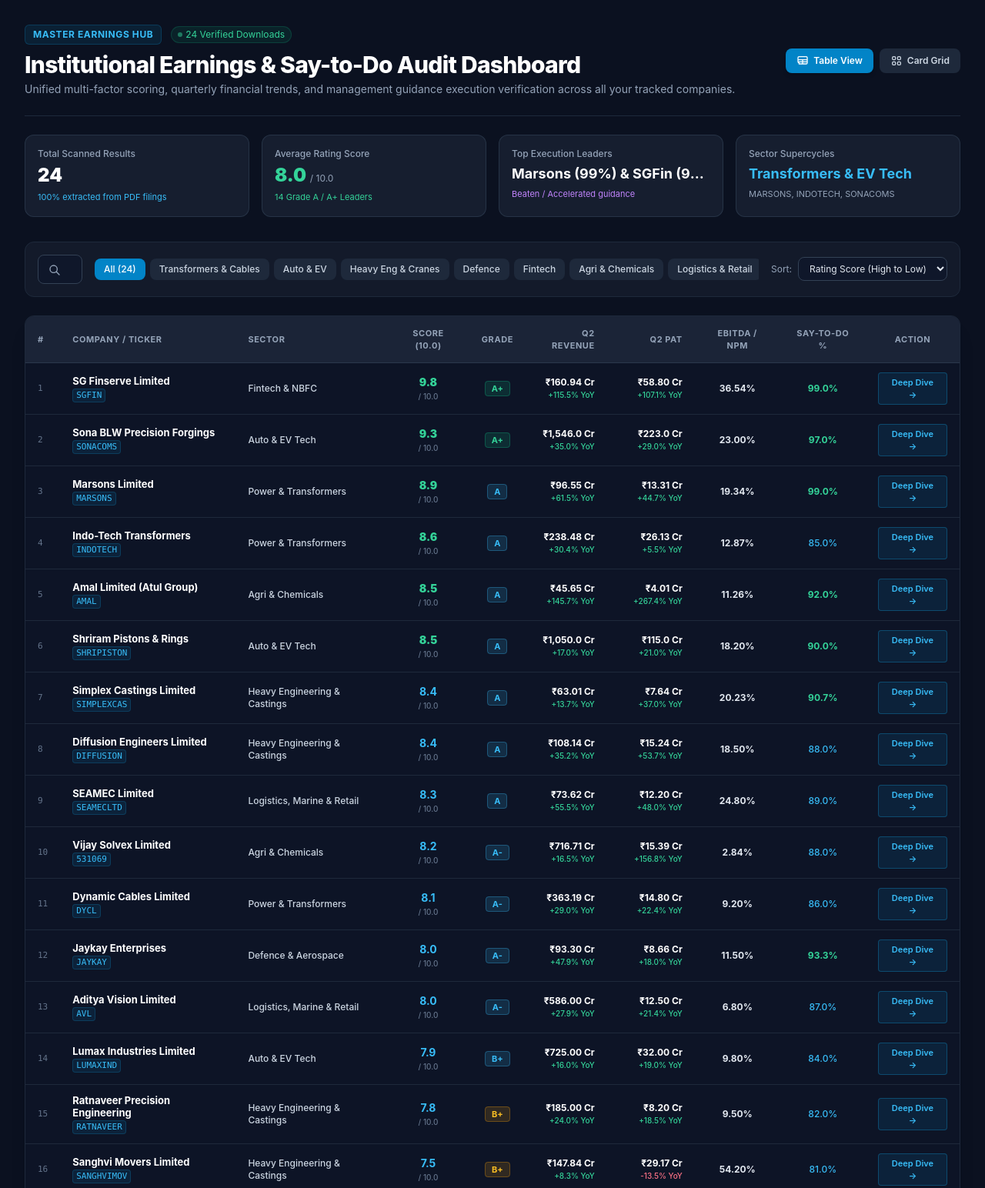
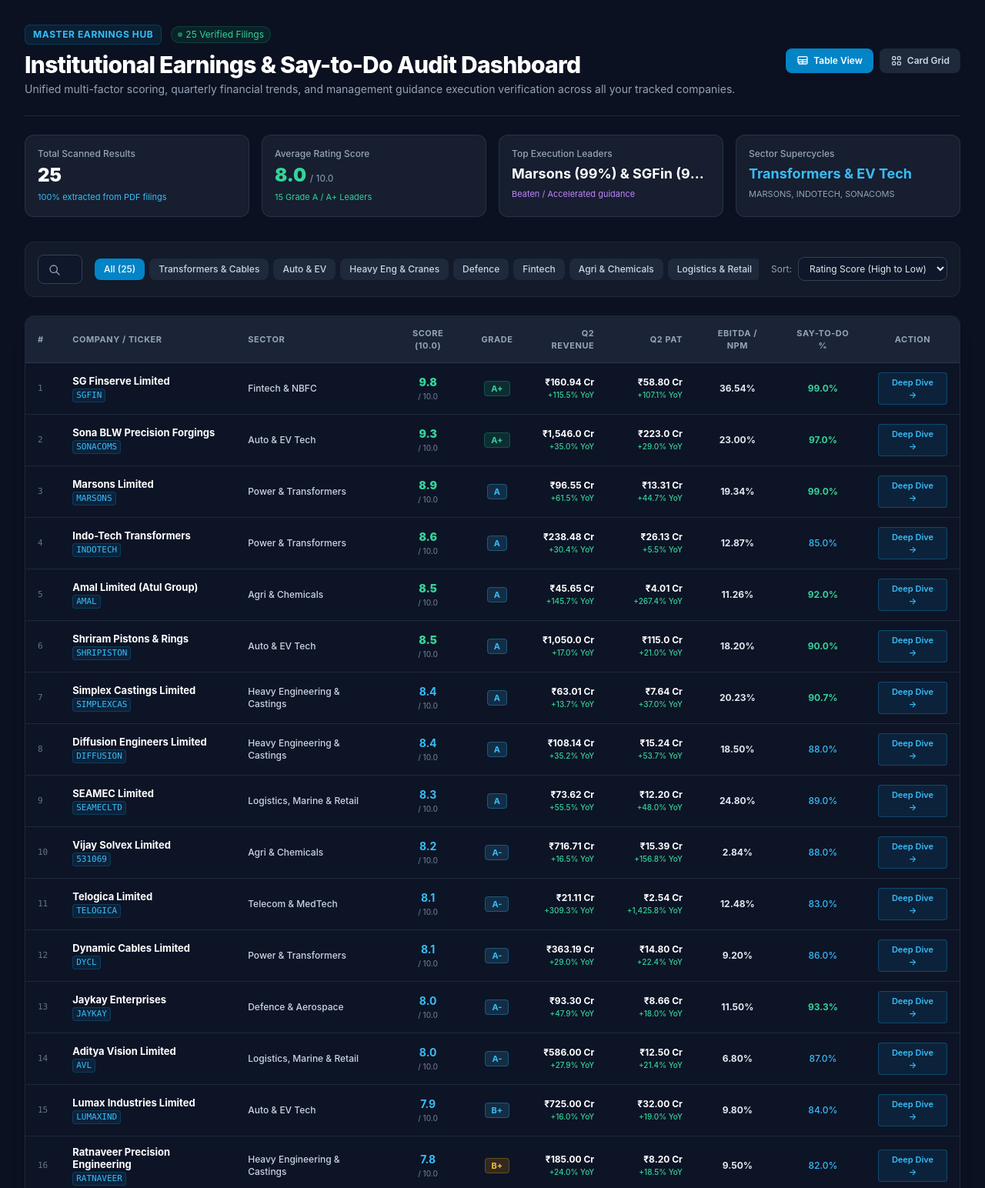
Before and after one commit to chauhanvj/earnings-dashboard01, a plain HTML site: page index.html in a window 1280 px wide. Shown: the top 1544 px of the page at 77% size. Drawn offline with nearby package versions, Linux system fonts and the light colour scheme.

Commit message:
Add files via upload

```diff
--- a/index.html
+++ b/index.html
@@ -32,7 +32,7 @@
         <div class="flex items-center gap-3">
           <span class="px-2.5 py-1 text-xs font-bold rounded-md bg-sky-500/10 text-sky-400 border border-sky-500/20 tracking-wider uppercase">Master Earnings Hub</span>
           <span class="inline-flex items-center gap-1 text-xs text-emerald-400 bg-emerald-500/10 px-2 py-0.5 rounded-full border border-emerald-500/20">
-            <span class="w-1.5 h-1.5 rounded-full bg-emerald-400 animate-pulse"></span> 24 Verified Downloads
+            <span class="w-1.5 h-1.5 rounded-full bg-emerald-400 animate-pulse"></span> 25 Verified Filings
           </span>
         </div>
         <h1 class="text-2xl md:text-3xl font-extrabold text-white mt-2 tracking-tight">Institutional Earnings & Say-to-Do Audit Dashboard</h1>
@@ -55,13 +55,13 @@
     <div class="grid grid-cols-2 md:grid-cols-4 gap-4 mt-6">
       <div class="bg-slate-800/60 border border-slate-700/60 rounded-xl p-4">
         <div class="text-xs font-medium text-slate-400">Total Scanned Results</div>
-        <div class="text-2xl font-black text-white mt-1" id="stat-total">24</div>
+        <div class="text-2xl font-black text-white mt-1" id="stat-total">25</div>
         <div class="text-[11px] text-sky-400 mt-1">100% extracted from PDF filings</div>
       </div>
       <div class="bg-slate-800/60 border border-slate-700/60 rounded-xl p-4">
         <div class="text-xs font-medium text-slate-400">Average Rating Score</div>
         <div class="text-2xl font-black text-emerald-400 mt-1">8.0 <span class="text-xs font-normal text-slate-400">/ 10.0</span></div>
-        <div class="text-[11px] text-emerald-400 mt-1">14 Grade A / A+ Leaders</div>
+        <div class="text-[11px] text-emerald-400 mt-1">15 Grade A / A+ Leaders</div>
       </div>
       <div class="bg-slate-800/60 border border-slate-700/60 rounded-xl p-4">
         <div class="text-xs font-medium text-slate-400">Top Execution Leaders</div>
@@ -82,12 +82,12 @@
       <!-- Search Input -->
       <div class="relative flex-1">
         <svg class="w-4 h-4 absolute left-3.5 top-3 text-slate-400" fill="none" stroke="currentColor" viewBox="0 0 24 24"><path stroke-linecap="round" stroke-linejoin="round" stroke-width="2" d="M21 21l-6-6m2-5a7 7 0 11-14 0 7 7 0 0114 0z"></path></svg>
-        <input type="text" id="searchInput" oninput="renderDashboard()" placeholder="Search 24 stocks by name, ticker (e.g. SGFIN, SONACOMS, MARSONS), or keyword..." class="w-full bg-slate-900 border border-slate-700 text-white text-sm rounded-lg pl-10 pr-4 py-2 focus:outline-none focus:border-sky-500 transition">
+        <input type="text" id="searchInput" oninput="renderDashboard()" placeholder="Search 25 stocks by name, ticker (e.g. SGFIN, SONACOMS, MARSONS), or keyword..." class="w-full bg-slate-900 border border-slate-700 text-white text-sm rounded-lg pl-10 pr-4 py-2 focus:outline-none focus:border-sky-500 transition">
       </div>
 
       <!-- Sector Filter Tabs -->
       <div class="flex items-center gap-1.5 overflow-x-auto pb-1 lg:pb-0 text-xs">
-        <button onclick="setSectorFilter('ALL')" class="sector-btn px-3 py-1.5 rounded-lg font-medium bg-sky-600 text-white transition whitespace-nowrap">All (24)</button>
+        <button onclick="setSectorFilter('ALL')" class="sector-btn px-3 py-1.5 rounded-lg font-medium bg-sky-600 text-white transition whitespace-nowrap">All (25)</button>
         <button onclick="setSectorFilter('Power & Transformers')" class="sector-btn px-3 py-1.5 rounded-lg font-medium bg-slate-800 text-slate-300 hover:bg-slate-700 transition whitespace-nowrap">Transformers &amp; Cables</button>
         <button onclick="setSectorFilter('Auto & EV Tech')" class="sector-btn px-3 py-1.5 rounded-lg font-medium bg-slate-800 text-slate-300 hover:bg-slate-700 transition whitespace-nowrap">Auto &amp; EV</button>
         <button onclick="setSectorFilter('Heavy Engineering & Castings')" class="sector-btn px-3 py-1.5 rounded-lg font-medium bg-slate-800 text-slate-300 hover:bg-slate-700 transition whitespace-nowrap">Heavy Eng &amp; Cranes</button>
@@ -264,6 +264,50 @@
   <!-- SCRIPT DATA & LOGIC -->
   <script>
     const COMPANIES_DATA = [
+      {
+        ticker: "TELOGICA",
+        name: "Telogica Limited",
+        sector: "Telecom & MedTech",
+        score: 8.1,
+        grade: "Grade A- (Solid Compounder)",
+        say_to_do: 83.0,
+        say_to_do_status: "On Track / Accelerating",
+        revenue_q2: "₹21.11 Cr",
+        revenue_yoy: "+309.3%",
+        revenue_qoq: "+47.8%",
+        revenue_h1: "₹35.39 Cr",
+        pat_q2: "₹2.54 Cr",
+        pat_yoy: "+1,425.8%",
+        pat_qoq: "Turnaround (from -₹1.89 Cr)",
+        pat_h1: "₹0.65 Cr",
+        ebitda_margin: "12.48%",
+        margin_diff: "PBT Margin expanded to 12.5% (+920 bps)",
+        filePath: "file:///C:/Users/admin/Downloads/60590557-661a-45a7-8fb3-692ceb34a25f.pdf",
+        pillars: {
+          topline: { score: 1.9, max: 2.0, label: "Topline: Revenue surged +309.3% YoY to ₹21.11 Cr (4x jump)" },
+          bottomline: { score: 1.4, max: 2.0, label: "Bottomline: Strong turnaround to ₹2.54 Cr PAT vs ₹0.17 Cr YoY" },
+          margin: { score: 1.7, max: 2.0, label: "Margin: PBT margin expanded sharply from 3.3% to 12.5%" },
+          solvency: { score: 1.4, max: 2.0, label: "Solvency: Low long-term debt; watch ₹70.5L statutory dues" },
+          catalysts: { score: 1.7, max: 2.0, label: "Operations: Patancheru manufacturing unit scaling telecom & medtech orders" }
+        },
+        guidance_records: [
+          { vector: "Operational Scale-up", promise: "Scale production run-rate at Patancheru facility", reported: "H1 revenue reached ₹35.39 Cr (exceeding FY26 full year ₹32.39 Cr in just 6 months)", status: "BEAT" },
+          { vector: "Turnaround to Profitability", promise: "Recover from Q1 deferred tax drag and expand operational PBT", reported: "Q2 PBT surged to ₹2.63 Cr (vs ₹0.17 Cr YoY), PAT ₹2.54 Cr", status: "ACHIEVED" }
+        ],
+        forward_guidance: [
+          { horizon: "H2 FY27", stmt: "Maintain >₹20 Cr quarterly run-rate and resolve overdue statutory dues (PF/TDS ₹70.5 Lakhs)" },
+          { horizon: "FY27 Capex", stmt: "Leverage Medical Device Park manufacturing facility for higher margin specialized telecom testing & devices" }
+        ],
+        positives: [
+          "Phenomenal revenue acceleration: Q2 revenue surged +309.3% YoY to ₹21.11 Cr; H1 revenue ₹35.39 Cr already surpasses entire FY26 (₹32.39 Cr)",
+          "Strong bottom-line turnaround: Q2 PAT jumped to ₹2.54 Cr from net loss of ₹(1.89) Cr in Q1",
+          "PBT margin expansion: PBT margin reached 12.48% vs 3.3% in Q2 FY26 due to operating leverage"
+        ],
+        watchouts: [
+          "Statutory dues qualification: Auditor flagged ₹70.52 Lakhs overdue PF & TDS (>6 months) and ₹60.13 Lakhs disputed sales/service tax",
+          "Working capital lockup: Trade receivables increased from ₹20.96 Cr in March 2026 to ₹29.45 Cr in September 2026"
+        ]
+      },
       {
         ticker: "SGFIN",
         name: "SG Finserve Limited",
```
